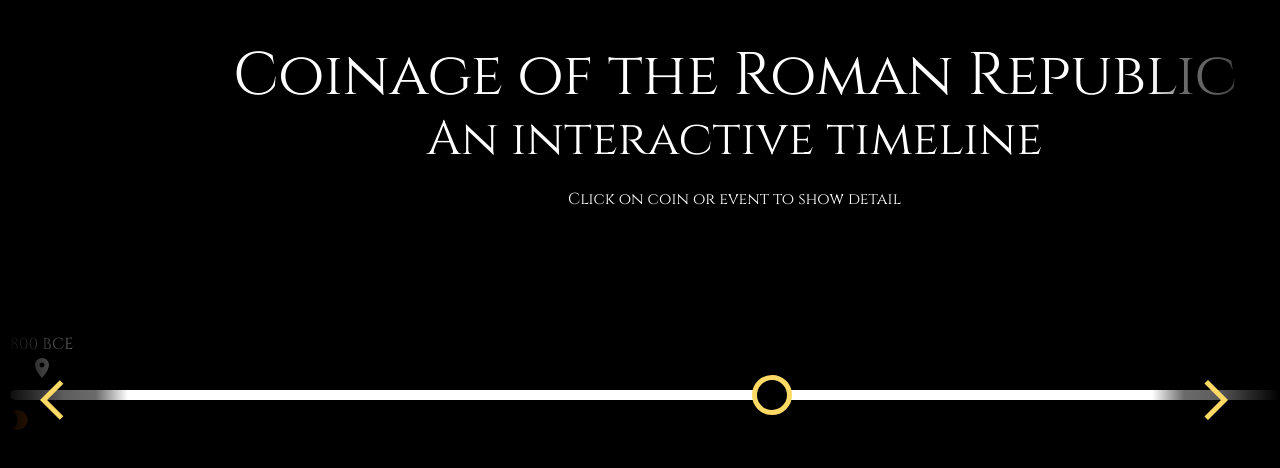
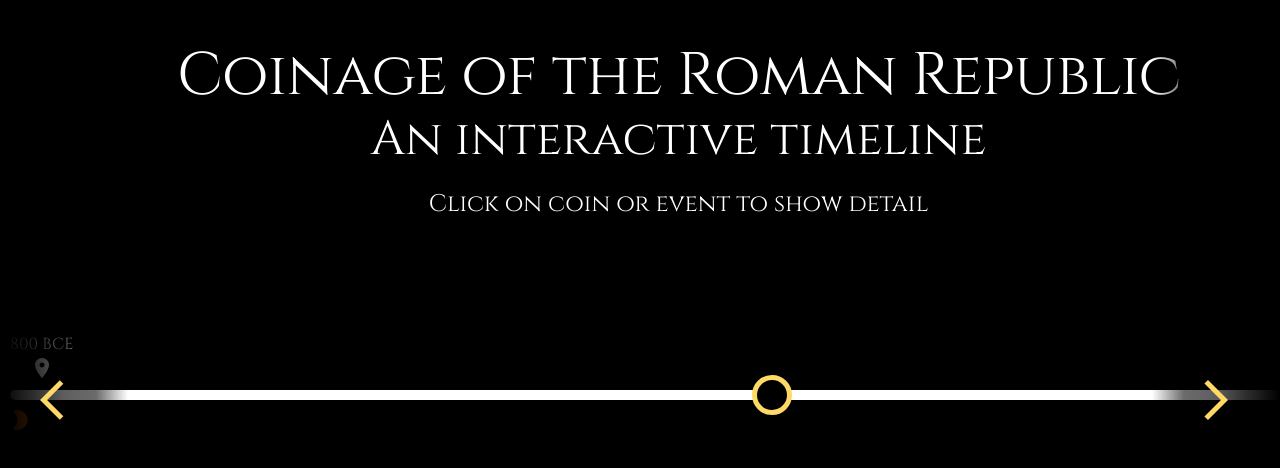
Before and after one commit to hileamlakB/coinage-history, a React (Create React App) app: page / in a window 1280 px wide. Shown: the top 468 px of the page. Built offline with nearby package versions, Linux system fonts and the light colour scheme.

Commit message:
format header

```diff
--- a/src/App.js
+++ b/src/App.js
@@ -14,6 +14,7 @@ import LocationOnIcon from '@mui/icons-material/LocationOn';
 
 import {DottedLines, OverLay, ImageButton, useWindowSize} from "./BasicComponents.js";
 import {TimeLineData} from "./timelinecontent"
+import { textAlign } from '@mui/system';
 
 
 
@@ -343,11 +344,11 @@ function App() {
   <>
     <div className="App" style={{overflowX:"auto", width:`${maxWidth + 200}px`, marginLeft:"10px"}}>
 
-      <div style={{left:"calc(50vw - 417px)", color:"white", position:"fixed", top:"30px", padding:"10px", display:"flex", flexDirection:"column", alignItems:"center", justifyContent:"center"}}>
+      <div style={{left:"calc(50vw - 473px)", color:"white", position:"fixed", top:"30px", padding:"10px", display:"flex", flexDirection:"column", alignItems:"center", justifyContent:"center", textAlign:"center"}}>
         <Typography className="cnizel" variant='h2'>Coinage of the Roman Republic</Typography> {/* change className to change font */}
         <Typography className="cnizel" variant='h3'>An interactive timeline</Typography>
         <br/>
-        <p className="cnizel" variant='h4'>Click on coin or event to show detail</p>
+        <Typography className="cnizel" variant='h5'>Click on coin or event to show detail</Typography>
       </div>
 
       <div style={{
```
Also changed, not shown: Tool/timelinecontent.csv.
